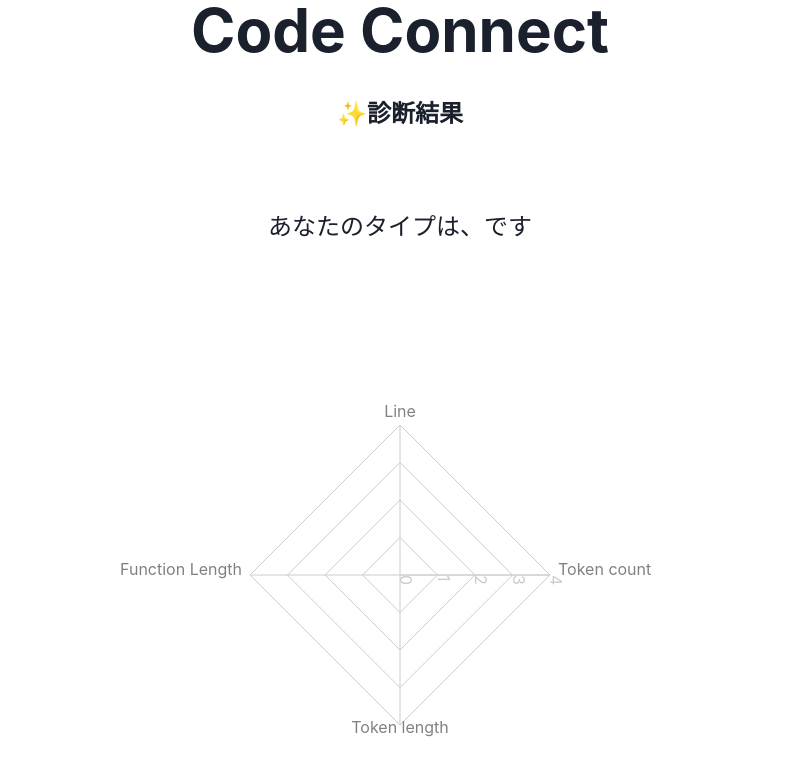
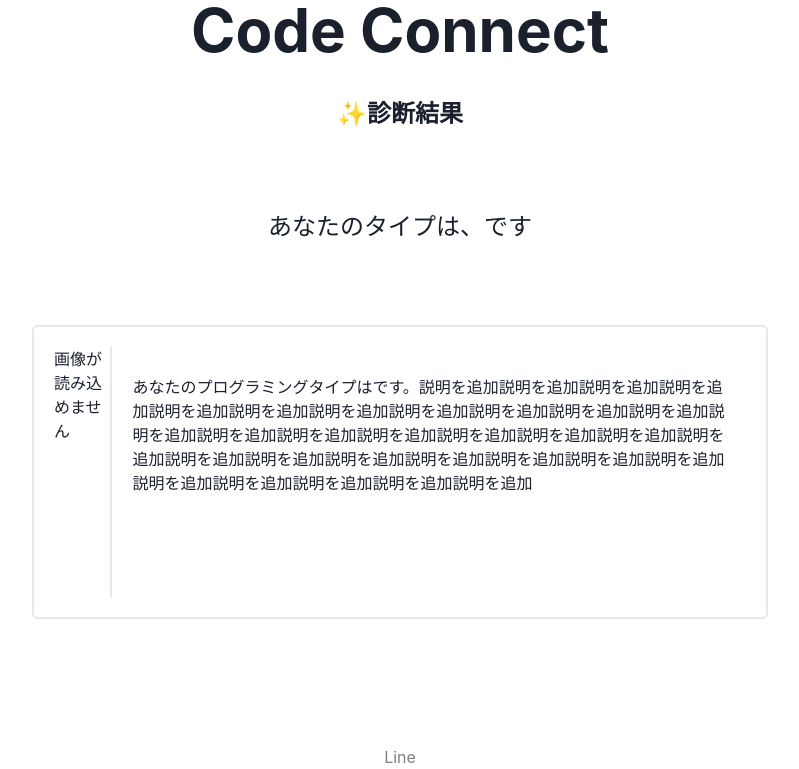
Before and after one commit to kc0ffee/code-connect-client-side, a Next.js app: page /result in a window 1280 px wide. Shown: the top 769 px of the page, without its empty margins (240-1039 px from the left). Built offline with nearby package versions, Linux system fonts and the light colour scheme; no server answers.

Commit message:
feat: 診断結果のデザイン

```diff
--- a/app/result/page.tsx
+++ b/app/result/page.tsx
@@ -2,6 +2,7 @@
 
 import { CodeApi, CodeResponse, Configuration, Score } from "@/api";
 import { ResultRadarChart } from "@/components/radar";
+import { TypeResult } from "@/components/typeResult";
 import { CodeDataContext } from "@/providers/code_data_context";
 import { Center, Container, Heading, VStack, Text } from "@chakra-ui/react";
 import { useContext, useEffect, useState } from "react";
@@ -82,6 +83,7 @@ export default function Result() {
               あなたのタイプは、
               {score.yourType != undefined ? score.yourType : "[Your Type]"}です
             </Text>
+            <TypeResult type={score.yourType ?? ""} />
             <ResultRadarChart
               line_count={score.codeLine != undefined ? score.codeLine : 0}
               token_count={score.tokenCount != undefined ? score.tokenCount : 0}
--- /dev/null
+++ b/components/typeResult.tsx
@@ -0,0 +1,59 @@
+import { Card, CardBody, Heading, Text, Stack, Image } from "@chakra-ui/react";
+
+export const TypeResult = (props: { type: string }) => {
+return (
+  <Card
+    direction={{ base: "column", sm: "row" }}
+    variant='outline'
+    borderColor={TypeColor(props.type)}
+    borderWidth="2px"
+    mb={3}
+    p={5}
+  >
+    <Image
+      objectFit="fill"
+      boxSize="250px"
+      src={TypeImage(props.type)?.src}
+      alt="Next.js logo"
+      fallback={<Text boxSize="250px">画像が読み込めません</Text>}
+      mr={5}
+    />
+    <Stack borderLeftWidth={2}>
+      <CardBody>
+        <Heading size="3xl" color={TypeColor(props.type)}>
+          {props.type}
+        </Heading>
+        <Text py="2">
+          あなたのプログラミングタイプは{props.type}です。説明を追加説明を追加説明を追加説明を追加説明を追加説明を追加説明を追加説明を追加説明を追加説明を追加説明を追加説明を追加説明を追加説明を追加説明を追加説明を追加説明を追加説明を追加説明を追加説明を追加説明を追加説明を追加説明を追加説明を追加説明を追加説明を追加説明を追加説明を追加説明を追加説明を追加説明を追加
+        </Text>
+      </CardBody>
+    </Stack>
+  </Card>
+    );
+}
+
+const TypeColor = (type: string) => {
+    switch (type) {
+        case "analyst":
+            return "#3498db";
+        case "gatekeeper":
+            return "#27ae60";
+        case "diplomat":
+            return "#e67e22";
+        case "artist":
+            return "#d35400";
+    }
+}
+
+const TypeImage = (type: string) => {
+    switch (type) {
+        case "analyst":
+            return {src: "/vercel.svg"};
+        case "gatekeeper":
+            return {src: "/gatekeeper.svg"};
+        case "diplomat":
+            return {src: "/diplomat.svg"};
+        case "artist":
+            return {src: "/artist.svg"};
+    }
+}
```
